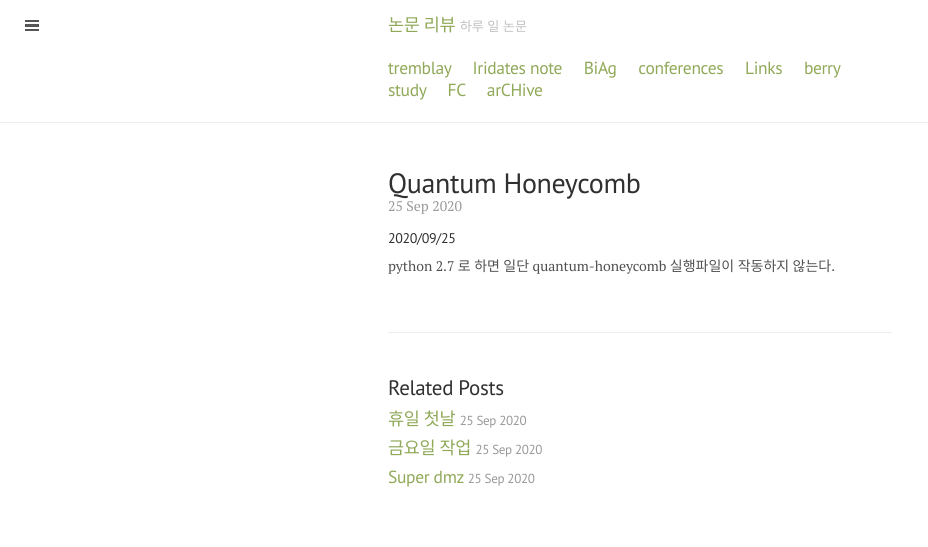
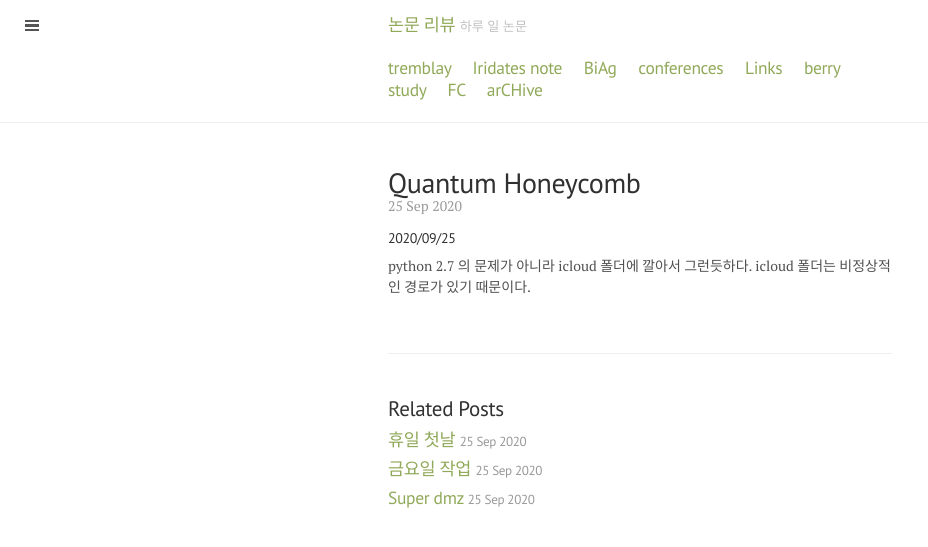
Before and after one commit to qkrwlsghdcjsworlt/work, a Jekyll site: the page built from _posts/2020/2020-09-25-quantum-honeycomb.markdown, in a window 1280 px wide. Shown: the top 547 px of the page, without its empty margins (0-928 px from the left). Built offline with Jekyll 4.4.1, drawn with Linux system fonts in a browser that asks for light colours; our own code applies the rules of GitHub Pages for plain Markdown files.

Commit message:
“update”

```diff
--- a/_posts/2020/2020-09-25-quantum-honeycomb.markdown
+++ b/_posts/2020/2020-09-25-quantum-honeycomb.markdown
@@ -11,4 +11,4 @@ CATEGORIES: LIFE
 #####  2020/09/25
 
 
-python 2.7 로 하면 일단 quantum-honeycomb 실행파일이 작동하지 않는다.
+python 2.7 의 문제가 아니라 icloud 폴더에 깔아서 그런듯하다. icloud 폴더는 비정상적인 경로가 있기 때문이다.
```
